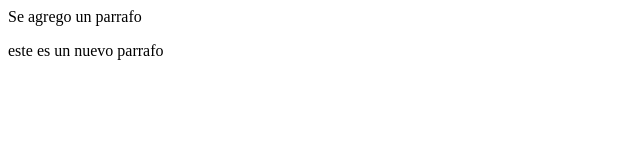
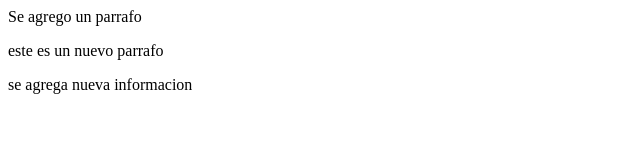
Before and after one commit to zaidsamy/web-empresa, a plain HTML site: page index.html in a window 1280 px wide. Shown: the whole page, without its empty margins (0-640 px from the left). Drawn offline with Linux system fonts and the light colour scheme.

Commit message:
se agrega nuevo texto

```diff
--- a/index.html
+++ b/index.html
@@ -10,4 +10,8 @@
     <p>
         este es un nuevo parrafo
     </p>
+    <p>
+        se agrega nueva informacion
+
+    </p>
 </body>
```
